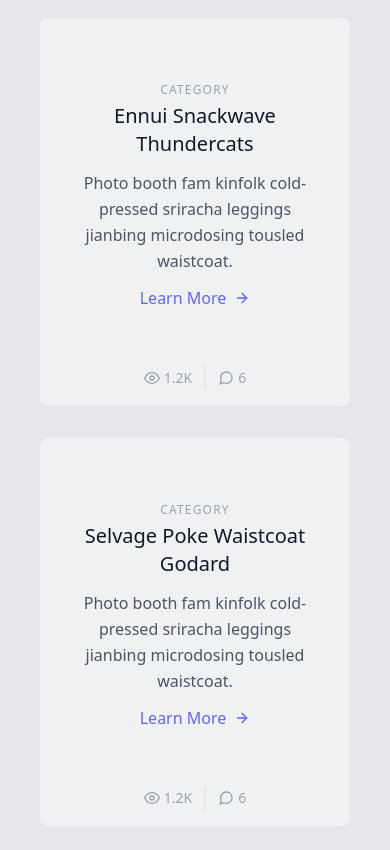
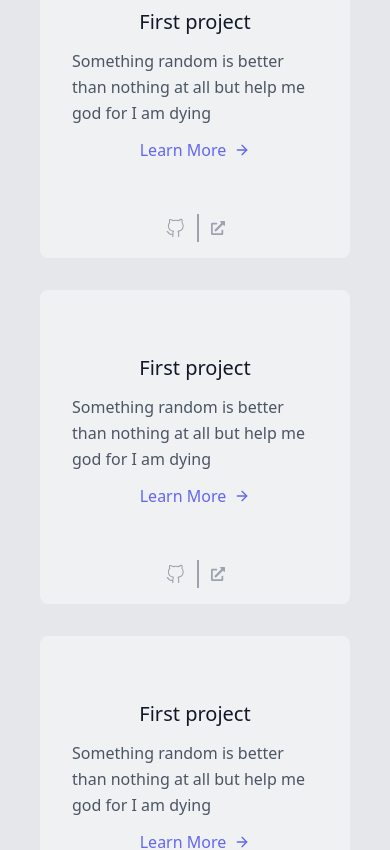
Before and after one commit to kaustuvkaran01/portfolio, a React (Create React App) app in the folder portfolio-v1/: page / in a window 390 px wide. Shown: the part 5720-6570 px from the top of the page. Built offline with nearby package versions, Linux system fonts and the light colour scheme.

Commit message:
chore: notable project section made dynamic

```diff
--- a/portfolio-v1/src/components/SideProjects.js
+++ b/portfolio-v1/src/components/SideProjects.js
@@ -1,6 +1,43 @@
-import React from 'react';
+import React from "react";
+
+import { FaExternalLinkAlt } from "react-icons/fa";
+import { VscGithubAlt } from "react-icons/vsc";
 
 export default function SideProjects() {
+
+  const projects = [
+    {
+      "title":"First project",
+      "desc":"Something random is better than nothing at all but help me god for I am dying",
+      "github":"https://www.kaustuvkaran01.netlify.app",
+      "live":"https://www.kaustuvkaran01.netlify.app"
+    },
+    {
+      "title":"First project",
+      "desc":"Something random is better than nothing at all but help me god for I am dying",
+      "github":"https://www.kaustuvkaran01.netlify.app",
+      "live":"https://www.kaustuvkaran01.netlify.app"
+    },
+    {
+      "title":"First project",
+      "desc":"Something random is better than nothing at all but help me god for I am dying",
+      "github":"https://www.kaustuvkaran01.netlify.app",
+      "live":"https://www.kaustuvkaran01.netlify.app"
+    },
+    {
+      "title":"First project",
+      "desc":"Something random is better than nothing at all but help me god for I am dying",
+      "github":"https://www.kaustuvkaran01.netlify.app",
+      "live":"https://www.kaustuvkaran01.netlify.app"
+    },
+    {
+      "title":"First project",
+      "desc":"Something random is better than nothing at all but help me god for I am dying",
+      "github":"https://www.kaustuvkaran01.netlify.app",
+      "live":"https://www.kaustuvkaran01.netlify.app"
+    }
+  ];
+
   return (
     <>
       {/* TODO: Add the side projects and the videos for the side projects */}
@@ -11,14 +48,20 @@ export default function SideProjects() {
               <div class="w-24 h-full bg-indigo-500"></div>
             </div>
             <div class="flex flex-wrap sm:flex-row flex-col py-6 mb-12">
-        <h1 class="sm:w-2/5 text-gray-900 font-medium title-font text-2xl mb-2 sm:mb-0">Other Notable Projects</h1>
-        <p class="sm:w-3/5 leading-relaxed text-base sm:pl-10 pl-0">Street art subway tile salvia four dollar toast bitters selfies quinoa yuccie synth meditation iPhone intelligentsia prism tofu. Viral gochujang bitters dreamcatcher.</p>
+              <h1 class="sm:w-2/5 text-gray-900 font-medium title-font text-2xl mb-2 sm:mb-0">
+                Other Notable Projects
+              </h1>
+              <p class="sm:w-3/5 leading-relaxed text-base sm:pl-10 pl-0">
+                Street art subway tile salvia four dollar toast bitters selfies
+                quinoa yuccie synth meditation iPhone intelligentsia prism tofu.
+                Viral gochujang bitters dreamcatcher.
+              </p>
             </div>
           </div>
           <section class="text-gray-600 body-font">
             <div class="container px-5 py-24 mx-auto">
-    <div class="flex flex-wrap -m-4">
-      <div class="p-4 lg:w-1/3">
+              <div class="flex flex-wrap -m-4 justify-evenly">
+                {/* <div class="p-4 lg:w-1/3">
         <div class="h-full bg-gray-100 bg-opacity-75 px-8 pt-16 pb-24 rounded-lg overflow-hidden text-center relative">
           <h2 class="tracking-widest text-xs title-font font-medium text-gray-400 mb-1">CATEGORY</h2>
           <h1 class="title-font sm:text-2xl text-xl font-medium text-gray-900 mb-3">Raclette Blueberry Nextious Level</h1>
@@ -43,8 +86,8 @@ export default function SideProjects() {
             </span>
           </div>
         </div>
-      </div>
-      <div class="p-4 lg:w-1/3">
+      </div> */}
+                {/* <div class="p-4 lg:w-1/3">
         <div class="h-full bg-gray-100 bg-opacity-75 px-8 pt-16 pb-24 rounded-lg overflow-hidden text-center relative">
           <h2 class="tracking-widest text-xs title-font font-medium text-gray-400 mb-1">CATEGORY</h2>
           <h1 class="title-font sm:text-2xl text-xl font-medium text-gray-900 mb-3">Ennui Snackwave Thundercats</h1>
@@ -69,33 +112,53 @@ export default function SideProjects() {
             </span>
           </div>
         </div>
-      </div>
+      </div> */}
+      {projects.map((project,i) => {
+        return (
+
                 <div class="p-4 lg:w-1/3">
                   <div class="h-full bg-gray-100 bg-opacity-75 px-8 pt-16 pb-24 rounded-lg overflow-hidden text-center relative">
-          <h2 class="tracking-widest text-xs title-font font-medium text-gray-400 mb-1">CATEGORY</h2>
-          <h1 class="title-font sm:text-2xl text-xl font-medium text-gray-900 mb-3">Selvage Poke Waistcoat Godard</h1>
-          <p class="leading-relaxed mb-3">Photo booth fam kinfolk cold-pressed sriracha leggings jianbing microdosing tousled waistcoat.</p>
-          <a href="https://www.kaustuvkaran01.netlify.app"   class="text-indigo-500 inline-flex items-center">Learn More
-            <svg class="w-4 h-4 ml-2" viewBox="0 0 24 24" stroke="currentColor" stroke-width="2" fill="none" stroke-linecap="round" stroke-linejoin="round">
+                    {/* <h2 class="tracking-widest text-xs title-font font-medium text-gray-400 mb-1">CATEGORY</h2> */}
+                    <h1 class="title-font sm:text-2xl text-xl font-medium text-gray-900 mb-3">
+                      {project.title}
+                    </h1>
+                    <p class="leading-relaxed mb-3 text-left">
+                      {project.desc}
+                    </p>
+                    <a
+                      href={project.github}
+                      class="text-indigo-500 inline-flex items-center"
+                    >
+                      Learn More
+                      <svg
+                        class="w-4 h-4 ml-2"
+                        viewBox="0 0 24 24"
+                        stroke="currentColor"
+                        stroke-width="2"
+                        fill="none"
+                        stroke-linecap="round"
+                        stroke-linejoin="round"
+                      >
                         <path d="M5 12h14"></path>
                         <path d="M12 5l7 7-7 7"></path>
                       </svg>
                     </a>
                     <div class="text-center mt-2 leading-none flex justify-center absolute bottom-0 left-0 w-full py-4">
-            <span class="text-gray-400 mr-3 inline-flex items-center leading-none text-sm pr-3 py-1 border-r-2 border-gray-200">
-              <svg class="w-4 h-4 mr-1" stroke="currentColor" stroke-width="2" fill="none" stroke-linecap="round" stroke-linejoin="round" viewBox="0 0 24 24">
-                <path d="M1 12s4-8 11-8 11 8 11 8-4 8-11 8-11-8-11-8z"></path>
-                <circle cx="12" cy="12" r="3"></circle>
-              </svg>1.2K
+                      <span class="text-gray-400 mr-3 inline-flex items-center leading-none text-sm pr-3 py-1 border-r-2 border-gray-400">
+                        <a href={project.github}>
+                          <VscGithubAlt size={20} />
+                        </a>
                       </span>
                       <span class="text-gray-400 inline-flex items-center leading-none text-sm">
-              <svg class="w-4 h-4 mr-1" stroke="currentColor" stroke-width="2" fill="none" stroke-linecap="round" stroke-linejoin="round" viewBox="0 0 24 24">
-                <path d="M21 11.5a8.38 8.38 0 01-.9 3.8 8.5 8.5 0 01-7.6 4.7 8.38 8.38 0 01-3.8-.9L3 21l1.9-5.7a8.38 8.38 0 01-.9-3.8 8.5 8.5 0 014.7-7.6 8.38 8.38 0 013.8-.9h.5a8.48 8.48 0 018 8v.5z"></path>
-              </svg>6
+                        <a href={project.live}>
+                          <FaExternalLinkAlt />
+                        </a>
                       </span>
                     </div>
                   </div>
                 </div>
+        )
+      })}
               </div>
             </div>
           </section>
```
Lines whose indentation alone changed are shown as unchanged.
